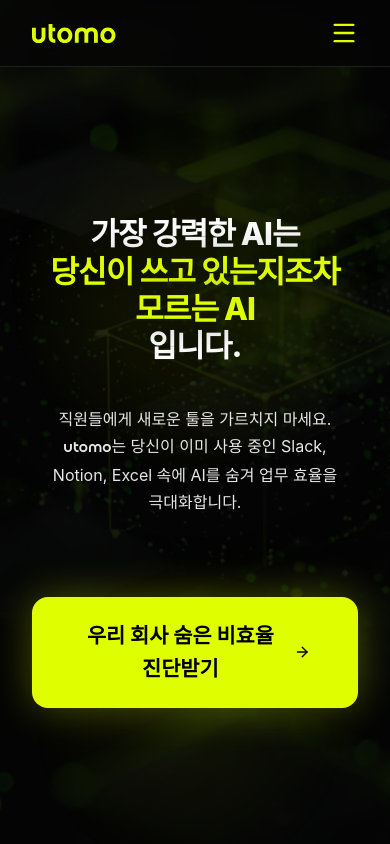
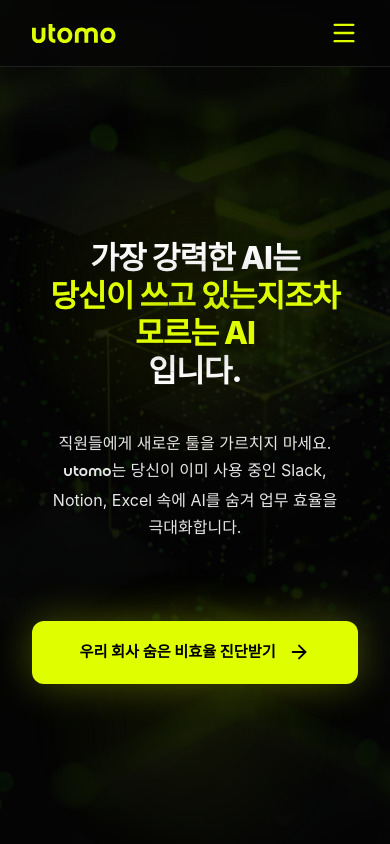
Before and after one commit to jinmoo-park/utomo_web, a React (Vite) app: page / in a window 390 px wide. Shown: the top 844 px of the page. Built offline with nearby package versions, Linux system fonts and the light colour scheme; a web font is replaced by a local one.

Commit message:
feat: 紐⑤컮??踰꾪듉 ?띿뒪??以꾨컮轅?諛⑹? 諛?Vite ?쒕쾭 ?몃? ?묎렐 ?ㅼ젙

```diff
--- a/src/App.css
+++ b/src/App.css
@@ -806,6 +806,13 @@
     .btn-primary {
         width: 100%;
         justify-content: center;
+        padding: 1.2rem 1.5rem;
+        font-size: 0.95rem;
+        border-radius: 12px;
+        min-height: 56px;
+        white-space: nowrap;
+        overflow: hidden;
+        text-overflow: ellipsis;
     }
 
     .calc-grid {
--- a/vite.config.ts
+++ b/vite.config.ts
@@ -13,4 +13,8 @@ export default defineConfig({
       "@": path.resolve(__dirname, "./src"),
     },
   },
+  server: {
+    host: '0.0.0.0', // 모든 네트워크 인터페이스에서 접근 허용
+    port: 5173,
+  },
 })
```
